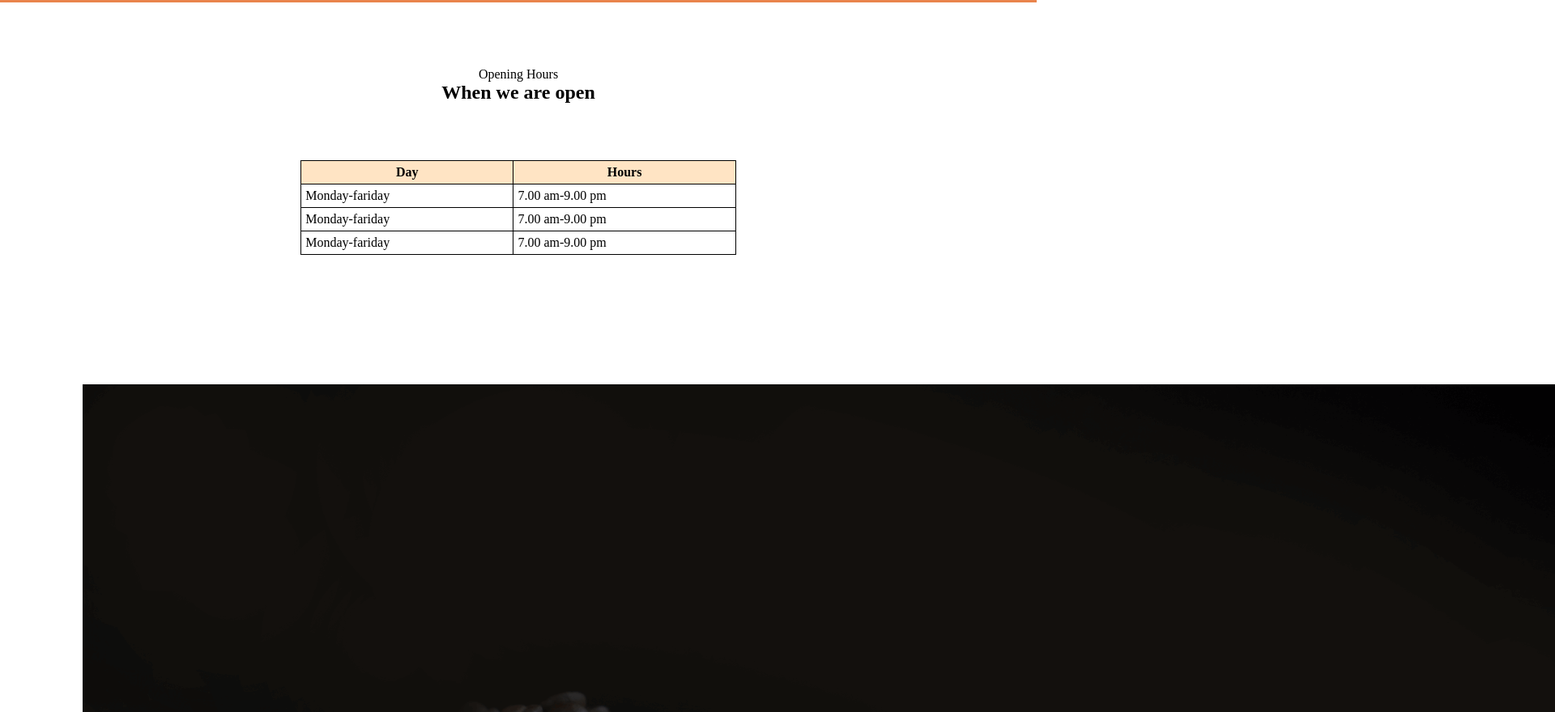
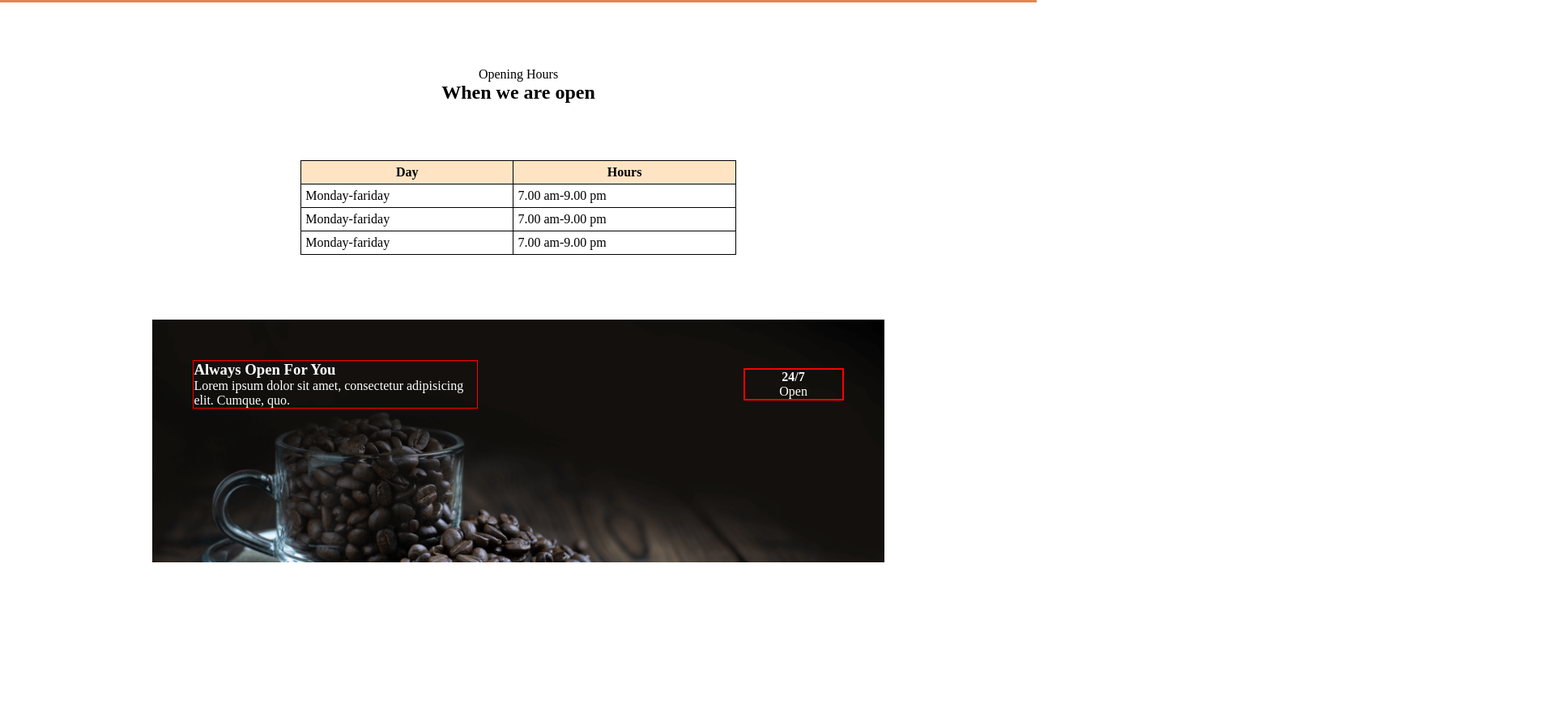
Before and after one commit to sksapayet48-hue/B-14-project, a plain HTML site: page index.html in a window 1280 px wide. Shown: the part 2196-3076 px from the top of the page at 81% size, 1920 px wide, since content can reach past the window. After the commit the page ends 3055 px from the top, so only its background shows below. Drawn offline with Linux system fonts and the light colour scheme.

Commit message:
first commit

```diff
--- a/index.html
+++ b/index.html
@@ -128,11 +128,20 @@
                 </tr>
             </tbody>
         </table>
-    </section>
-</body>
 <section>
     <div class="img-contenar">
-<img src="./coffee-store-resources-main/images/more/3.png" alt="">
+        <img src="./coffee-store-resources-main/images/more/3.png" alt="">
+
+        <div class="first">
+            <h3>Always Open For You</h3>
+            <p>Lorem ipsum dolor sit amet, consectetur adipisicing elit. Cumque, quo.</p>
+        </div>
+
+        <div class="sceond">
+            <h4>24/7</h4>
+            <p>Open</p>
+        </div>
     </div>
 </section>
+</body>
 </html>
--- a/style.css
+++ b/style.css
@@ -156,6 +156,31 @@ th{
   color:black;
 }
 
+.img-contenar img{
+    width: 100%;
+    height: 300px;
+    object-fit: cover;
+}
+
 .img-contenar{
+    position: relative;
+}
 
+.first{
+    width: 350px;
+    position: absolute;
+    top: 50px;
+    left: 50px;
+    color: white;
+    border: 1px red solid;
 }
+
+.sceond{
+    width: 120px;
+    border: 2px solid red;
+    text-align: center;
+    position: absolute;
+    top: 60px;
+    right: 50px;
+    color: white;
+}
```
